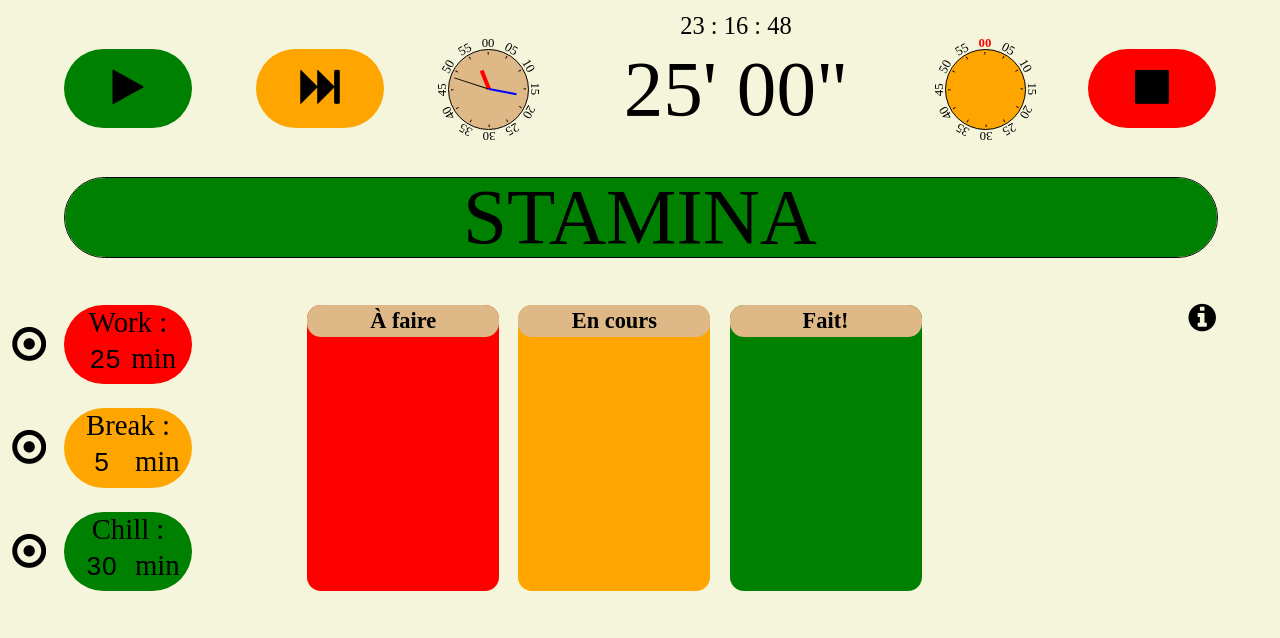
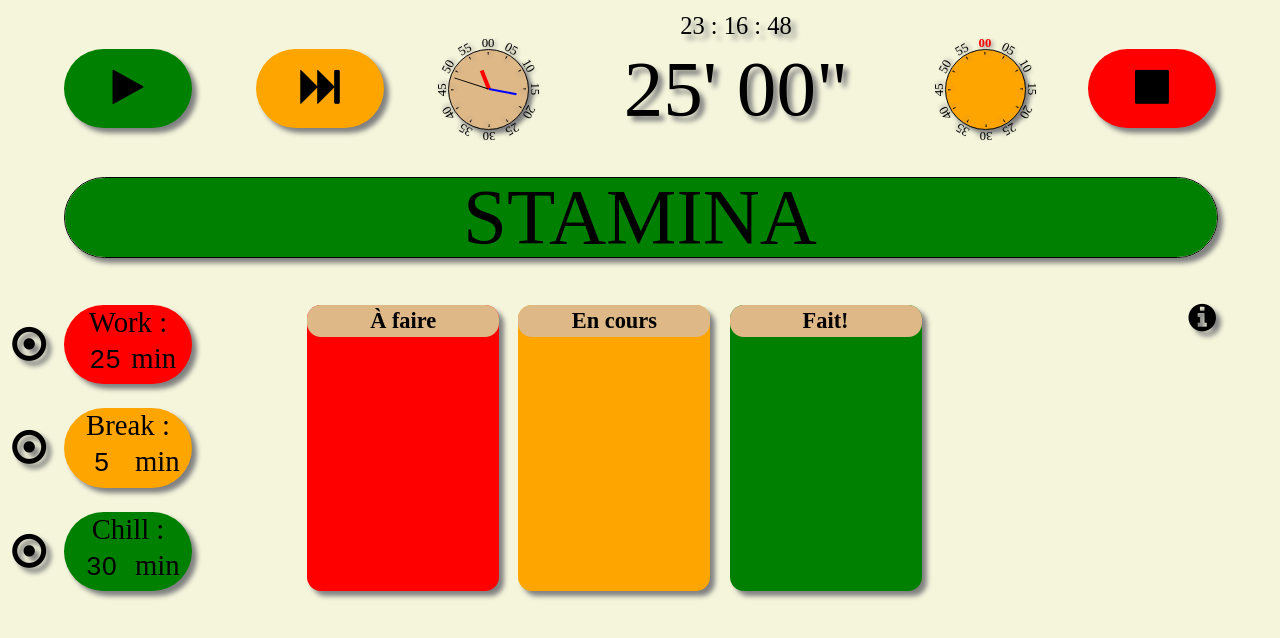
Before and after one commit to VassilyD/Pomodoro, a plain HTML site: page index.html in a window 1280 px wide. Drawn offline with Linux system fonts and the light colour scheme.

Commit message:
Ajout ombre + effet hover + effet clic

```diff
--- a/css/style2.css
+++ b/css/style2.css
@@ -43,14 +43,17 @@ body  {
 
 #play:hover {
 	cursor: wait;
+    text-shadow: 0 0 5px whitesmoke;
 }
 
 #stop:hover {
 	cursor: not-allowed;
+    text-shadow: 0 0 5px whitesmoke;
 }
 
 #next:hover {
 	cursor: e-resize;
+    text-shadow: 0 0 5px whitesmoke;
 }
 
 #time, #time-now, #time-end {
@@ -63,18 +66,17 @@ body  {
 	border-radius: 0;
 	margin: 0;
 	padding: 0;
+	text-align: center;
 }
 
 #time-now {
 	top: calc(var(--hSpace) / 4);
 	font-size: calc(var(--hSpace) / 2);
-	text-align: center;
 }
 
 #time-end {
 	top: calc(var(--hSpace) * 1.25 + var(--bHeight));
 	font-size: calc(var(--hSpace) / 2);
-	text-align: center;
 }
 
 .staminaBox, .staminaText {
@@ -119,6 +121,7 @@ body  {
 	border: 1px solid black;
 	border-radius: 100%;
 	text-align: center;
+    box-shadow: 4px 4px 4px grey;
 }
 
 .clock-now {
@@ -147,6 +150,7 @@ body  {
 	width: 1.2vw;
 	position: absolute;
 	left: -0.6vw;
+    text-shadow: 2px 2px 4px grey;
 	/*color: blue;*/
 }
 /*
@@ -251,6 +255,10 @@ input[type="text"] {
 	letter-spacing: 1px;
 }
 
+input[type="text"]:hover {
+    text-shadow: 0 0 5px whitesmoke;
+}
+
 #workSet, #breakSet, #stopSet {
 	position: absolute;
 	left: 5vw;
@@ -290,6 +298,7 @@ input[type="text"] {
 
 #menuSwitch:hover {
 	cursor: help;
+    text-shadow: 0 0 5px green;
 }
 
 #menu {
@@ -331,11 +340,11 @@ input[type="text"] {
 	position: absolute;
 	left: calc(2.5vw - var(--bHeight) / 4);
 	font-size: calc(var(--bHeight) / 2);
-	overflow: hidden;
 }
 
 #selectWork:hover, #selectBreak:hover, #selectChill:hover {
 	cursor: crosshair;
+    text-shadow: 0 0 5px red;
 }
 
 #selectWork {
@@ -393,3 +402,19 @@ input[type="text"] {
 	background-color: green;
 	left: 66%;
 }
+
+.box-shadow {
+    box-shadow: 5px 5px 5px grey;
+}
+
+.text-shadow {
+    text-shadow: 5px 5px 5px grey;
+}
+
+#selectWork.text-shadow:hover, #selectBreak.text-shadow:hover, #selectChill.text-shadow:hover {
+    text-shadow: 5px 5px 5px grey, 0 0 5px red;
+}
+
+ #menuSwitch.text-shadow:hover {
+    text-shadow: 5px 5px 5px grey, 0 0 5px green;
+}
--- a/index.html
+++ b/index.html
@@ -9,35 +9,35 @@
 	<script src="js/function.js"></script>
 </head>
 <body>
-	<div id="play"><i class="fa fa-play"></i></div>
-	<div id="stop"><i class="fa fa-stop"></i></div>
-	<div id="next"><i class="fa fa-fast-forward"></i></div>
+	<div id="play" class="box-shadow"><i class="fa fa-play"></i></div>
+	<div id="stop" class="box-shadow"><i class="fa fa-stop"></i></div>
+	<div id="next" class="box-shadow"><i class="fa fa-fast-forward"></i></div>
 
-	<div id="time-now"></div>
-	<div id="time"></div>
-	<div id="time-end"></div>
+	<div id="time-now" class="text-shadow"></div>
+	<div id="time" class="text-shadow"></div>
+	<div id="time-end" class="text-shadow"></div>
 
 	<span class="staminaText">STAMINA</span>
-	<div class="staminaBox">
+	<div class="staminaBox box-shadow">
 		<div id="staminaBar"></div>
 	</div>
 
 	<i id="phaseShower" class="fa fa-hand-o-left"></i>
 
-	<i id="selectWork" class="fa fa-dot-circle-o"></i>
-	<div id="workSet">
+	<i id="selectWork" class="fa fa-dot-circle-o text-shadow"></i>
+	<div id="workSet" class="box-shadow">
 		<label for="tWork">Work :</label><br>
 		<input type="text" name="tWork" min="0" value="20">min
 	</div>
 
-	<i id="selectBreak" class="fa fa-dot-circle-o"></i>
-	<div id="breakSet">
+	<i id="selectBreak" class="fa fa-dot-circle-o text-shadow"></i>
+	<div id="breakSet" class="box-shadow">
 		<label for="tBreak">Break :</label><br>
 		<input type="text" name="tBreak" min="0" value="10"> min
 	</div>
 
-	<i id="selectChill" class="fa fa-dot-circle-o"></i>
-	<div id="stopSet">
+	<i id="selectChill" class="fa fa-dot-circle-o text-shadow"></i>
+	<div id="stopSet" class="box-shadow">
 		<label for="tStop">Chill :</label><br>
 		<input type="text" name="tStop" min="0" value="30"> min
 	</div>
@@ -92,21 +92,21 @@
 	</div>
 
 	<div id="toDoList">
-		<div id="toDoList-toDo">
+		<div id="toDoList-toDo" class="box-shadow">
 			<h2>À faire</h2>
 		</div>
 
-		<div id="toDoList-doing">
+		<div id="toDoList-doing" class="box-shadow">
 			<h2>En cours</h2>
 		</div>
 
-		<div id="toDoList-done">
+		<div id="toDoList-done" class="box-shadow">
 			<h2>Fait!</h2>
 		</div>
 	</div>
 
-	<i id="menuSwitch" class="fa fa-info-circle"></i>
-	<div id="menu">
+	<i id="menuSwitch" class="fa fa-info-circle text-shadow"></i>
+	<div id="menu" class="box-shadow">
 		<h3>Raccourcis :</h3>
 		<p>P : Play/Pause</p>
 		<p>S : Stop</p>
--- a/js/core.js
+++ b/js/core.js
@@ -44,9 +44,28 @@ $(document).ready(function(){
 	stop.click(stopTimer);
 	nextStep.click(goNextStepPre);
 	menuIcon.click(menuToggle);
+
+	play.mousedown(function(){play.removeClass('box-shadow')});
+	stop.mousedown(function(){stop.removeClass('box-shadow')});
+	nextStep.mousedown(function(){nextStep.removeClass('box-shadow')});
+	menuIcon.mousedown(function(){menuIcon.removeClass('text-shadow')});
+
+	play.mouseup(function(){play.addClass('box-shadow')});
+	stop.mouseup(function(){stop.addClass('box-shadow')});
+	nextStep.mouseup(function(){nextStep.addClass('box-shadow')});
+	menuIcon.mouseup(function(){menuIcon.addClass('text-shadow')});
+
 	timeSet.selectWork.click(function(){selectPhase('work')});
 	timeSet.selectBreak.click(function(){selectPhase('break')});
 	timeSet.selectChill.click(function(){selectPhase('chill')});
+
+	timeSet.selectWork.mousedown(function(){timeSet.selectWork.removeClass('text-shadow')});
+	timeSet.selectBreak.mousedown(function(){timeSet.selectBreak.removeClass('text-shadow')});
+	timeSet.selectChill.mousedown(function(){timeSet.selectChill.removeClass('text-shadow')});
+
+	timeSet.selectWork.mouseup(function(){timeSet.selectWork.addClass('text-shadow')});
+	timeSet.selectBreak.mouseup(function(){timeSet.selectBreak.addClass('text-shadow')});
+	timeSet.selectChill.mouseup(function(){timeSet.selectChill.addClass('text-shadow')});
 
 	// Gestion des différents chronos
 	timeSet.work.change(function(){
--- a/js/function.js
+++ b/js/function.js
@@ -59,6 +59,8 @@ function hideClock() {
 function menuToggle() {
 	menu.toggle();
 	menuIcon.attr('class', (menuIcon.attr('class') == 'fa fa-info-circle')?'fa fa-times-circle':'fa fa-info-circle');
+	if(menu.css('display') == 'block') menuIcon.removeClass('text-shadow');
+	else menuIcon.addClass('text-shadow');
 }
 
 function clockSize() {
```
